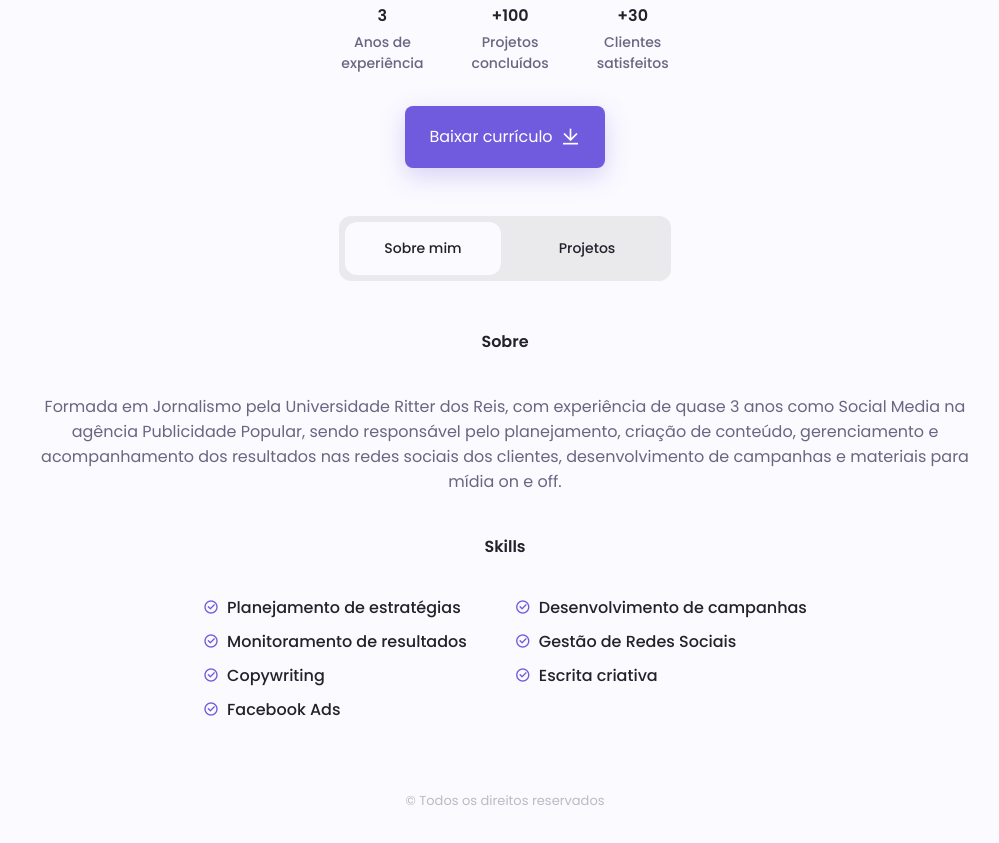
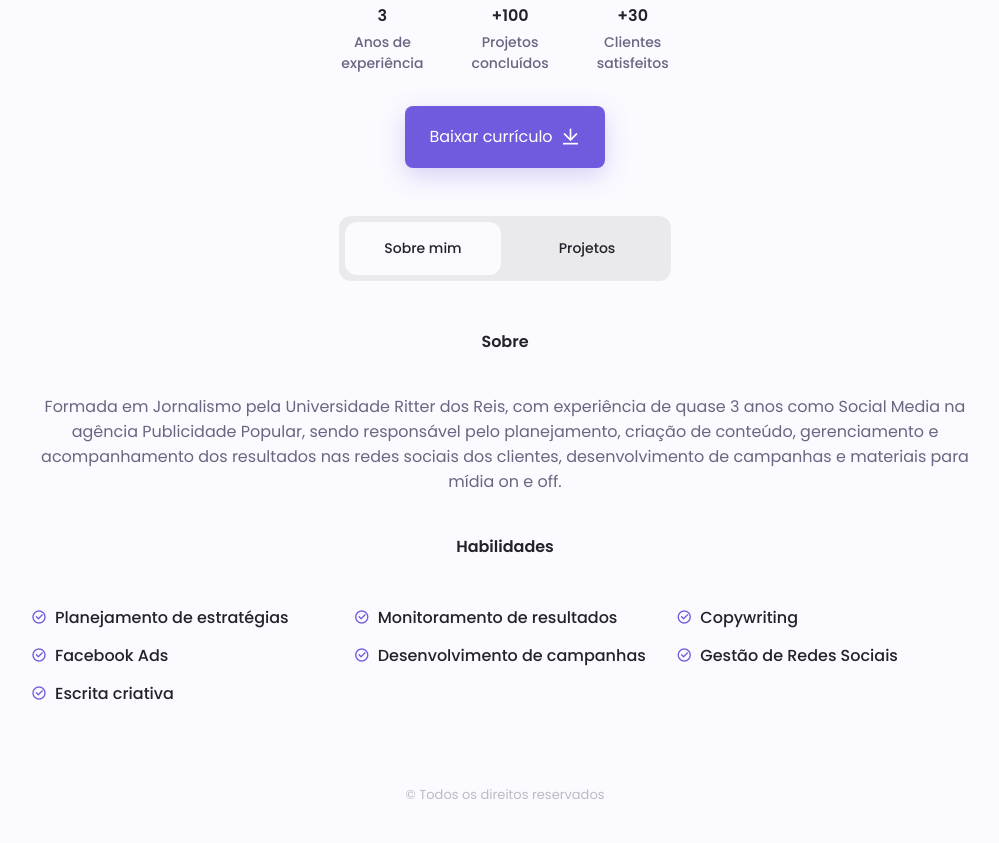
Before and after one commit to biancacruzsm/biancacruzsm.github.io, a plain HTML site: page index.html in a window 1280 px wide. Shown: the part 353-1196 px from the top of the page, without its empty margins (135-1134 px from the left). Drawn offline with nearby package versions, Linux system fonts and the light colour scheme.

Commit message:
portfolio v1.3.1

```diff
--- a/assets/css/styles.css
+++ b/assets/css/styles.css
@@ -380,25 +380,28 @@ body.dark-theme {
 }
 
 .about_me__box {
-  display: flex;
+  /* display: flex;
   justify-content: center;
-  column-gap: 3rem;
+  column-gap: 3rem; */
 }
 
 .about_me__group {
-  display: grid;
-  align-content: flex-start;
-  row-gap: 1rem;
+  display: flex;
+  flex-wrap: wrap;
 }
 
 .about_me__data {
   display: flex;
-  column-gap: .5rem;
+  flex-grow: 1;
+  flex-basis: 300px;
+  margin: 10px;
+  justify-content: center;
 }
 
 .about_me__data i {
   font-size: 1rem;
   color: var(--first-color);
+  margin-right: 0.5rem;
 }
 
 .about_me__name {
@@ -469,6 +472,10 @@ body.dark-theme {
   .about_me__box {
     column-gap: 1rem;
   }
+
+  .about_me__data {
+    justify-content: center;
+  }
 }
 
 /* For medium devices */
@@ -482,6 +489,10 @@ body.dark-theme {
     width: 332px;
     margin: 3rem auto;
   }
+
+  .about_me__data {
+    justify-content: center;
+  }
 }
 
 @media screen and (min-width: 776px) {
@@ -492,6 +503,10 @@ body.dark-theme {
   .about_me__content {
     justify-content: center;
     column-gap: 3rem;
+  }
+
+  .about_me__data {
+    justify-content: flex-start;
   }
 }
 
--- a/index.html
+++ b/index.html
@@ -90,7 +90,7 @@
                             <p>Formada em Jornalismo pela Universidade Ritter dos Reis, com experiência de quase 3 anos como Social Media na agência Publicidade Popular, sendo responsável pelo planejamento, criação de conteúdo, gerenciamento e acompanhamento dos resultados nas redes sociais dos clientes, desenvolvimento de campanhas e materiais para mídia on e off. </p>
                         </div>
 
-                        <h3 class="about_me__title">Skills</h3>
+                        <h3 class="about_me__title">Habilidades</h3>
 
                         <div class="about_me__box">
                             <div class="about_me__group">
@@ -130,10 +130,8 @@
                                     </div>
                                 </div>
 
-                            </div>
 
-                            <div class="about_me__group">
-                                <div class="about_me__data">
+                                 <div class="about_me__data">
                                     <i class="ri-checkbox-circle-line"></i>
 
                                     <div>
```
